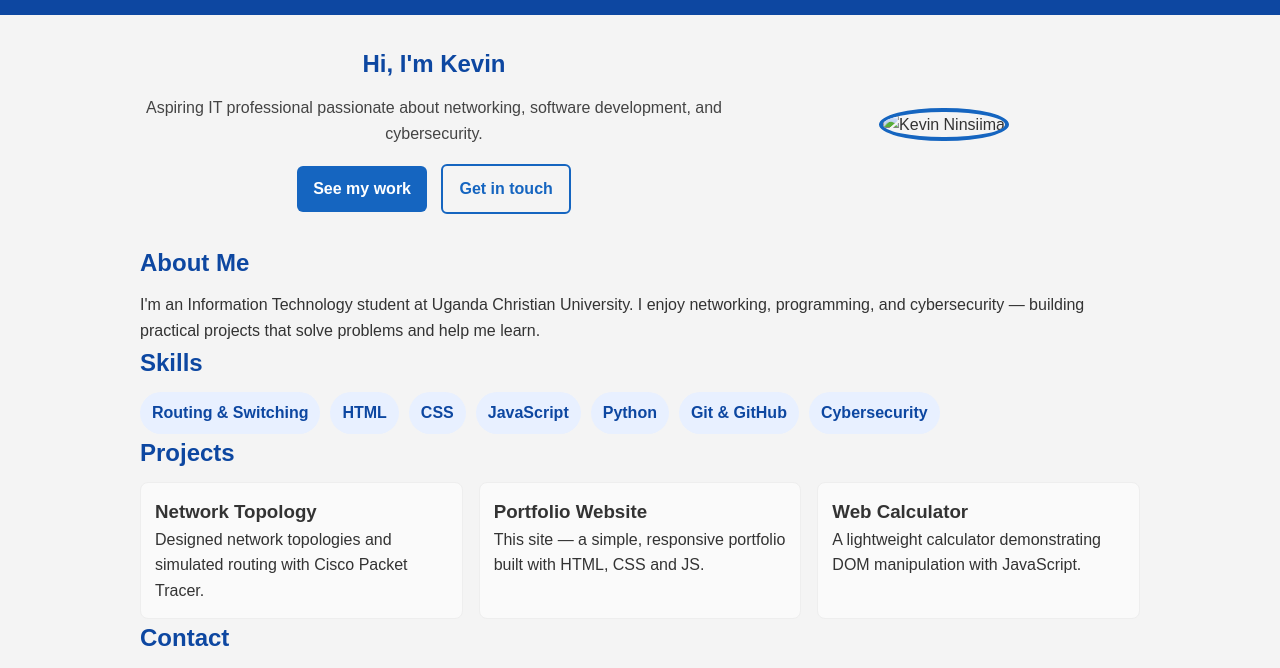
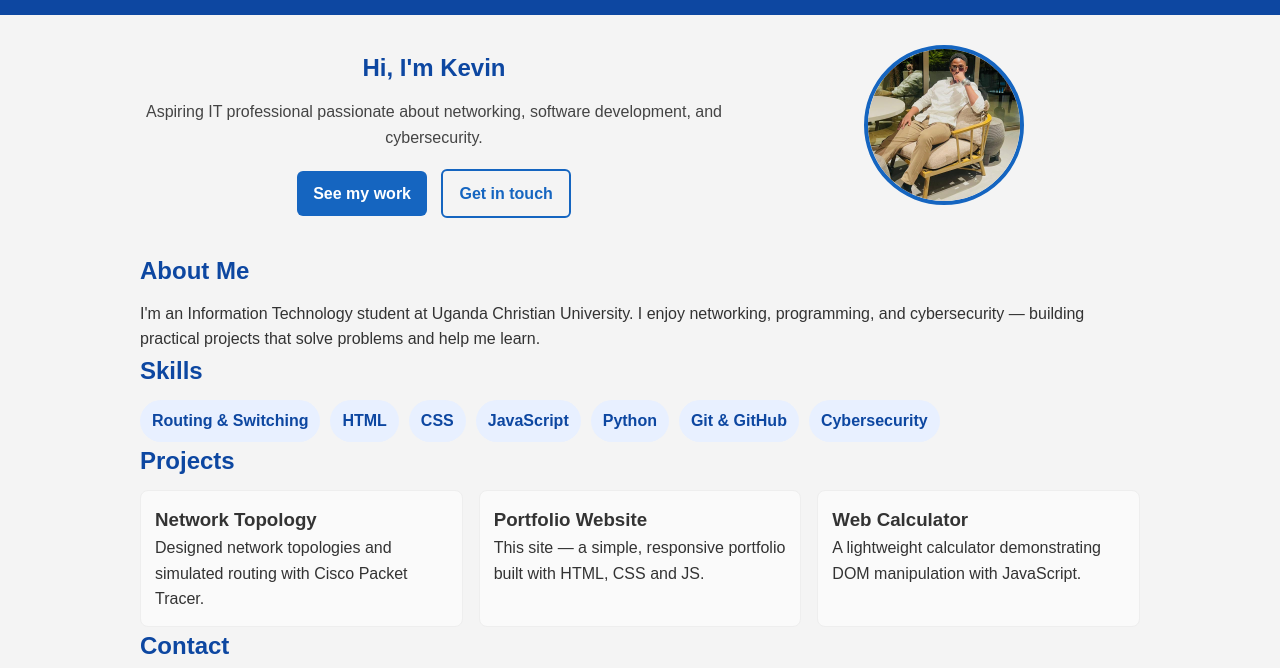
Before and after one commit to Ninsiima91/KevinLirozNinsiim, a plain HTML site: page index.html in a window 1280 px wide. Shown: the part 98-766 px from the top of the page. Drawn offline with Linux system fonts and the light colour scheme.

Commit message:
update
update

```diff
--- a/index.html
+++ b/index.html
@@ -38,7 +38,7 @@
             </p>
         </div>
         <div class="hero-photo">
-            <img src="your-photo.jpg" alt="Kevin Ninsiima" class="profile-pic">
+            <img src="kevinsnap/kevinphoto.jpeg" alt="Kevin Ninsiima" class="profile-pic">
         </div>
     </div>
 </section>
```
